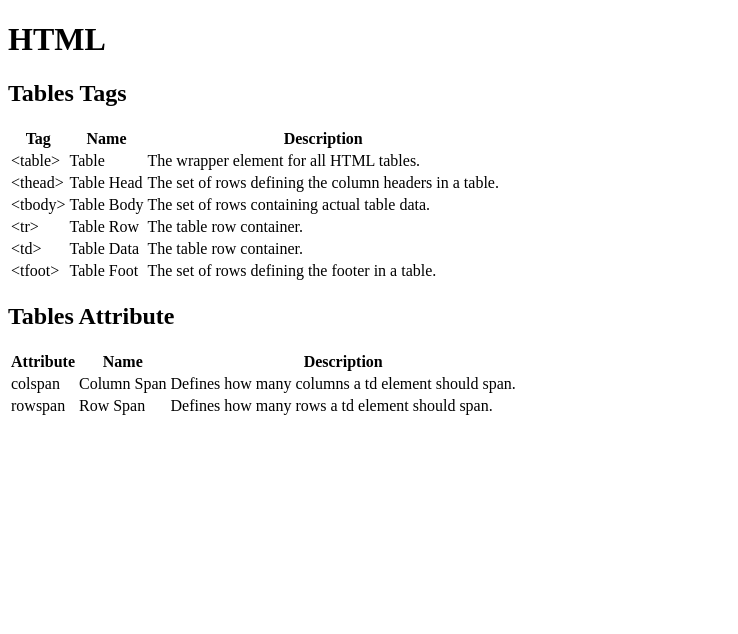
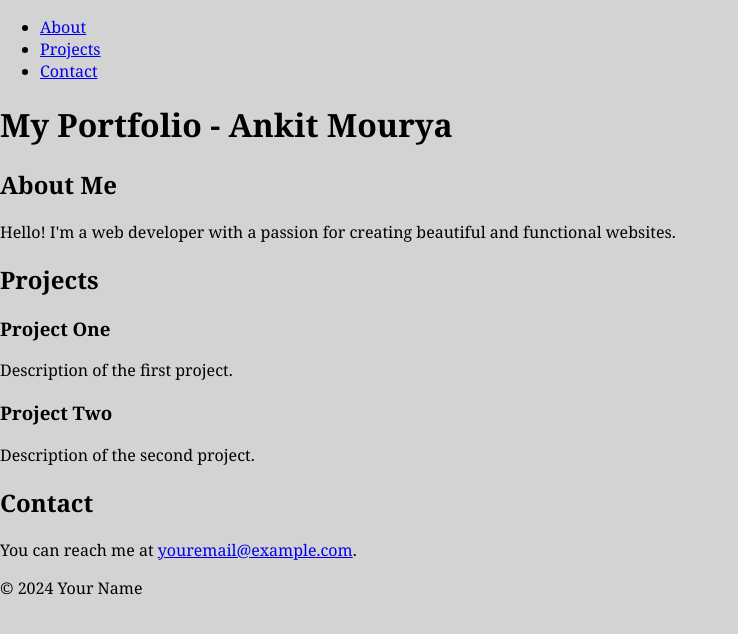
Before and after one commit to Ank17M/Ank17M.github.io, a plain HTML site: page index.html in a window 1280 px wide. Shown: the whole page, without its empty margins (0-738 px from the left). Drawn offline with Linux system fonts and the light colour scheme.

Commit message:
Update index.html

```diff
--- a/index.html
+++ b/index.html
@@ -3,78 +3,45 @@
 <head>
     <meta charset="UTF-8">
     <meta name="viewport" content="width=device-width, initial-scale=1.0">
-    <title>HTML-CSS-CHEATSHEET</title>
-    <link href="./styles.css" type="text/css" rel="stylesheet">
+    <title>Portfolio</title>
+    <link rel="stylesheet" type="text/css" href="index.css">
 </head>
 <body>
-    <h1 class="heading">HTML</h1>
-    <h2 class="subheading">Tables Tags</h2>
-    <div class="t1">
-        <table>
-            <thead>
-            <tr>
-                <th>Tag</th>
-                <th>Name</th>
-                <th>Description</th>
-            </tr>
-            </thead>
-            <tbody>
-                <tr>
-                    <td>&lt;table&gt;</td>
-                    <td>Table</td>
-                    <td>The wrapper element for all HTML tables.</td>
-                </tr>
-                <tr>
-                    <td>&lt;thead&gt;</td>
-                    <td>Table Head</td>
-                    <td>The set of rows defining the column headers in a table.</td>
-                </tr>
-                <tr>
-                    <td>&lt;tbody&gt;</td>
-                    <td>Table Body</td>
-                    <td>The set of rows containing actual table data.</td>
-                </tr>
-                <tr>
-                    <td>&lt;tr&gt;</td>
-                    <td>Table Row</td>
-                    <td>The table row container.</td>
-                </tr>
-                <tr>
-                    <td>&lt;td&gt;</td>
-                    <td>Table Data</td>
-                    <td>The table row container.</td>
-                </tr>
-                <tr>
-                    <td>&lt;tfoot&gt;</td>
-                    <td>Table Foot</td>
-                    <td>The set of rows defining the footer in a table.</td>
-                </tr>
-            </tbody>
-        </table>
-    </div>
-    <h2 class="subheading">Tables Attribute</h2>
-    <div class="t2">
-        <table>
-            <thead>
-                <tr>
-                    <th>Attribute</th>
-                    <th>Name</th>
-                    <th>Description</th>
-                </tr>
-            </thead>
-            <tbody>
-                <tr>
-                    <td>colspan</td>
-                    <td>Column Span</td>
-                    <td>Defines how many columns a td element should span.</td>
-                </tr>
-                <tr>
-                    <td>rowspan</td>
-                    <td>Row Span</td>
-                    <td>Defines how many rows a td element should span.</td>
-                </tr>
-            </tbody>
-        </table>
-    </div>
+    <header>
+        <nav>
+            <ul>
+                <li><a href="#about">About</a></li>
+                <li><a href="#projects">Projects</a></li>
+                <li><a href="#contact">Contact</a></li>
+            </ul>
+        </nav>
+        <h1>My Portfolio - Ankit Mourya</h1>
+    </header>
+
+    <section id="about">
+        <h2>About Me</h2>
+        <p>Hello! I'm a web developer with a passion for creating beautiful and functional websites.</p>
+    </section>
+
+    <section id="projects">
+        <h2>Projects</h2>
+        <div class="project">
+            <h3>Project One</h3>
+            <p>Description of the first project.</p>
+        </div>
+        <div class="project">
+            <h3>Project Two</h3>
+            <p>Description of the second project.</p>
+        </div>
+    </section>
+
+    <section id="contact">
+        <h2>Contact</h2>
+        <p>You can reach me at <a href="mailto:youremail@example.com">youremail@example.com</a>.</p>
+    </section>
+
+    <footer>
+        <p>&copy; 2024 Your Name</p>
+    </footer>
 </body>
 </html>
```
